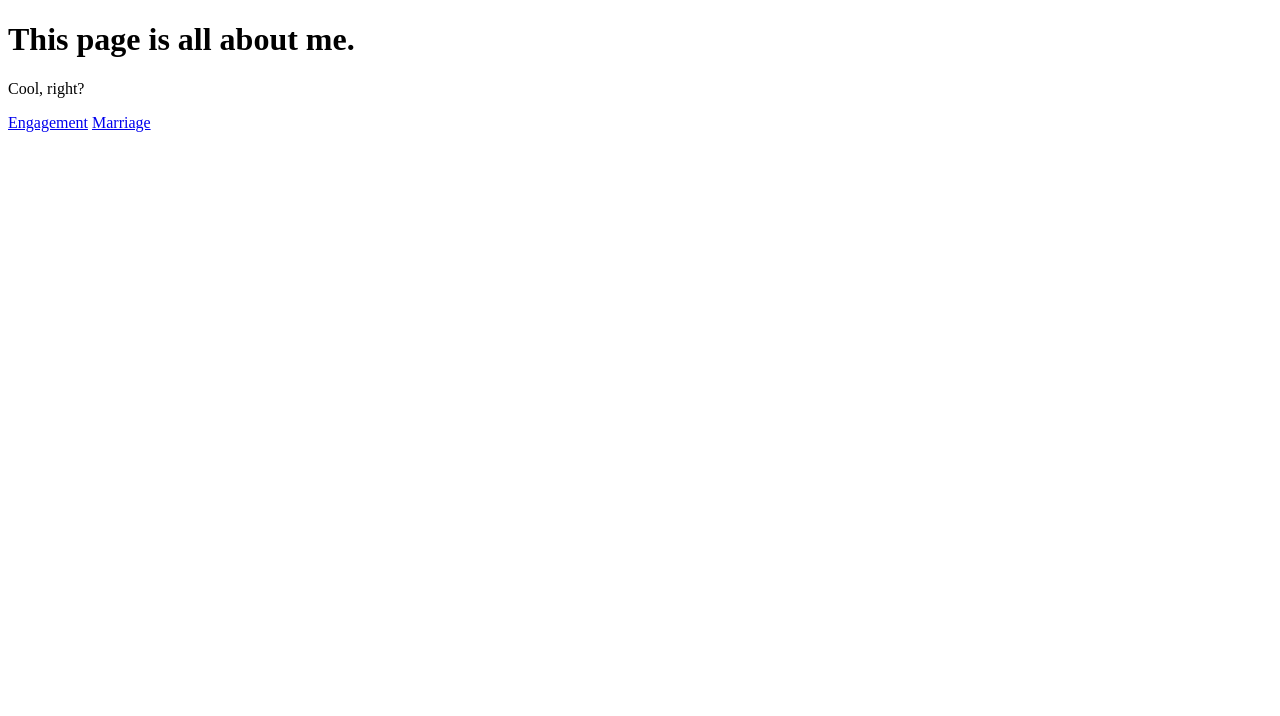
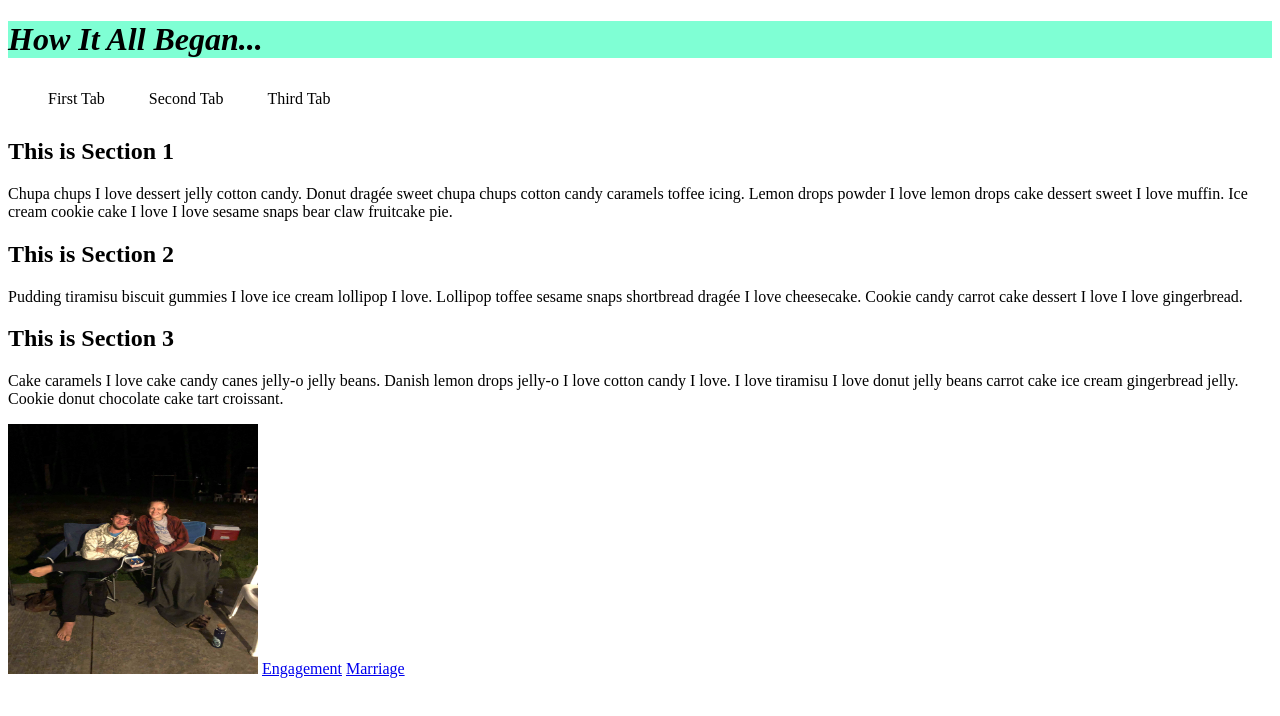
Before and after one commit to ccalquhoun19/ccalquhoun19.github.io, a plain HTML site: page Dating.html in a window 1280 px wide. Drawn offline with Linux system fonts and the light colour scheme.

Commit message:
added headers, nav, picture, and css

```diff
--- a/Dating.css
+++ b/Dating.css
@@ -0,0 +1,26 @@
+.header {
+    background-color: aquamarine;
+}
+
+nav ul {
+    list-style-type: none;
+    padding: 10px 0;
+ }
+
+ nav li {
+    display: inline;
+ }
+
+ nav li a {
+    text-decoration: none;
+    padding: 10px 20px;
+ }
+
+ nav li a:hover {
+    background-color: firebrick;
+ }
+
+ img {
+     width: 250px;
+     height: 250px;
+ }
--- a/Dating.html
+++ b/Dating.html
@@ -2,13 +2,44 @@
 <html lang="en">
     <head>
         <meta charset="UTF-8">
-        <title>How It All Began...</title>
+        <title>Our Dating</title>
+        <link href="Dating.css" rel="stylesheet" type="text/css" />
     </head>
 
     <body>
-        <h1>This page is all about me.</h1>
-        <p>Cool, right?</p>
+        <div class="header">
+            <h1><em>How It All Began...</em></h1>
+        </div>
 
+        <nav>
+            <ul>
+                <li><a href="#section1"></a>First Tab</li>
+                <li><a href="#section2"></a>Second Tab</li>
+                <li><a href="#section3"></a>Third Tab</li>
+            </ul>
+        </nav>
+
+        <h2 id="section1">This is Section 1</h2>
+        <p>Chupa chups I love dessert jelly cotton candy. Donut dragée sweet chupa
+           chups cotton candy caramels toffee icing. Lemon drops powder I love lemon
+           drops cake dessert sweet I love muffin. Ice cream cookie cake I love I love
+           sesame snaps bear claw fruitcake pie.
+        </p>
+        <h2 id="section2">This is Section 2</h2>
+        <p>
+            Pudding tiramisu biscuit gummies I love ice cream lollipop I love.
+            Lollipop toffee sesame snaps shortbread dragée I love cheesecake.
+            Cookie candy carrot cake dessert I love I love gingerbread.
+        </p>
+        <h2 id="section3">This is Section 3</h2>
+        <p>
+            Cake caramels I love cake candy canes jelly-o jelly beans.
+            Danish lemon drops jelly-o I love cotton candy I love.
+            I love tiramisu I love donut jelly beans carrot cake ice cream gingerbread jelly.
+            Cookie donut chocolate cake tart croissant.
+        </p>
+
+        <img src="IMG_2440.JPG" alt="First Dating">
         <a href="Engagement.html">Engagement</a>
         <a href="Marriage.html">Marriage</a>
     </body>
```
Also changed, not shown: Engagement.html (+2 -2 lines), Marriage.html (+2 -2 lines), IMG_2440.JPG (added).
